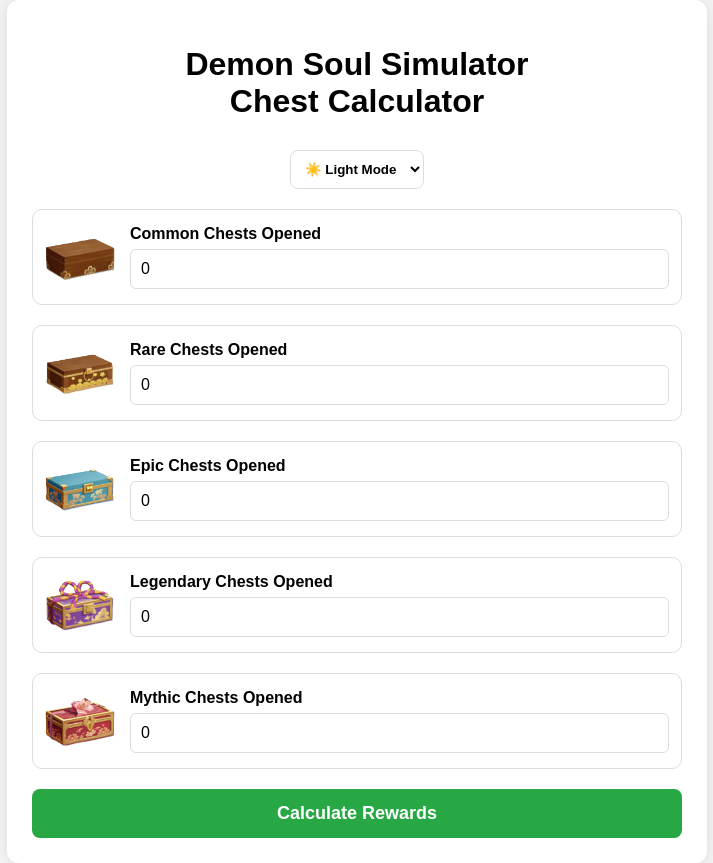
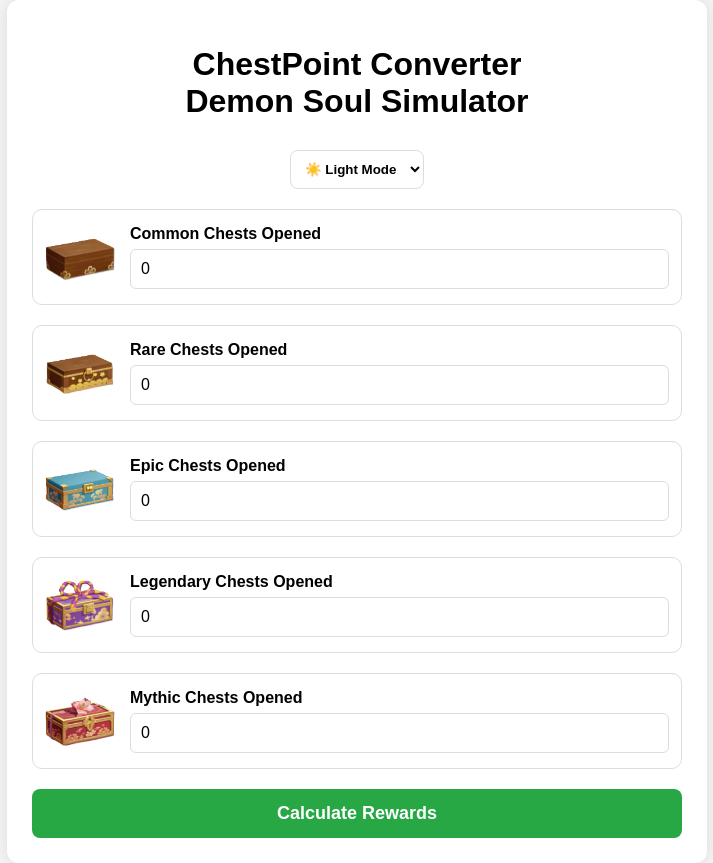
Before and after one commit to josevasconcelos2002/chests-converter, a plain HTML site: page index.html in a window 1280 px wide. Shown: the whole page, without its empty margins (283-996 px from the left). Drawn offline with Linux system fonts and the light colour scheme.

Commit message:
fix: changed app name

```diff
--- a/index.html
+++ b/index.html
@@ -5,14 +5,14 @@
 <meta name="viewport" content="width=device-width, initial-scale=1.0">
 <link rel="stylesheet" href="./style.css">
 <script src="./index.js"></script>
-<title>Demon Soul Simulator - Chest Calculator</title>
+<title>ChestPoint Converter</title>
 
 </head>
 <body>
 
 <div class="container">
 
-    <h1>Demon Soul Simulator<br>Chest Calculator</h1>
+    <h1>ChestPoint Converter <br> Demon Soul Simulator</h1>
 
     <select id="themeSelect" onchange="changeTheme()">
         <option value="light">☀️ Light Mode</option>
```
